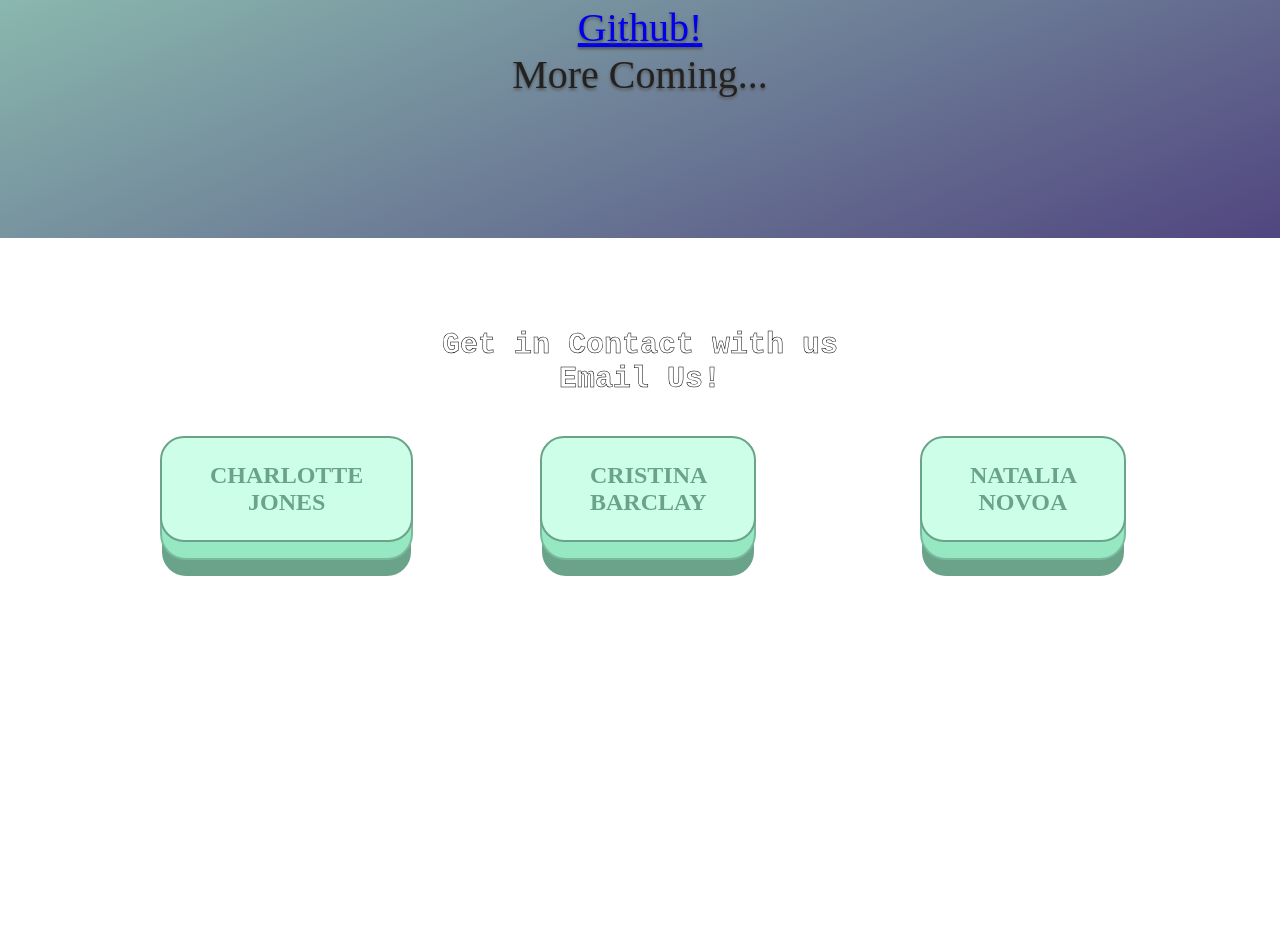
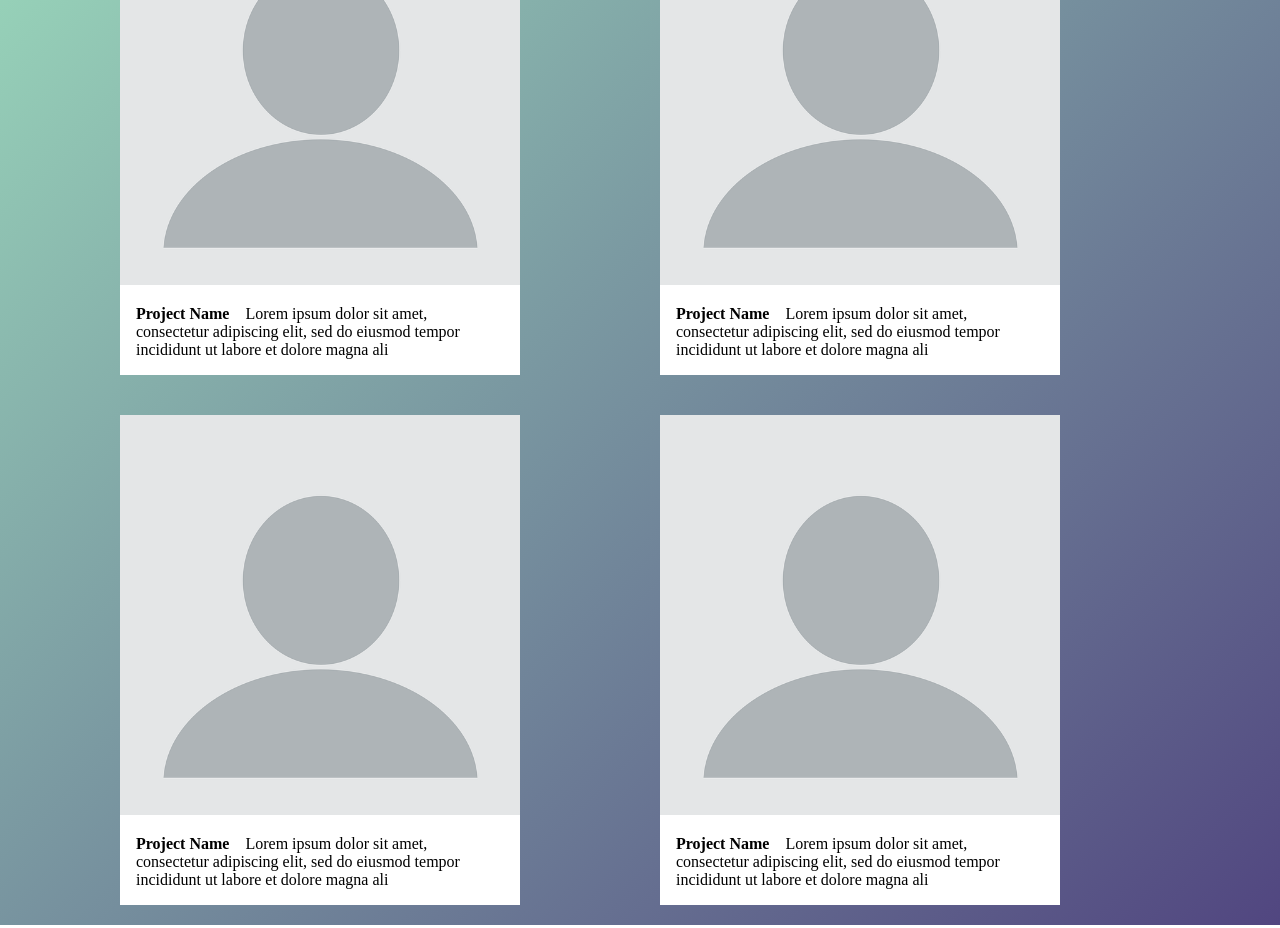
Before and after one commit to charcoudal/MeetUs, a plain HTML site: page me.html in a window 1280 px wide. Shown: the part 1539-2467 px from the top of the page. Before the commit the page ends 2151 px from the top, so only its background shows below. Drawn offline with Linux system fonts and the light colour scheme.

Commit message:
projects

```diff
--- a/css/meetUS.css
+++ b/css/meetUS.css
@@ -82,43 +82,6 @@ a.button {
 
   }
 
-  .contact {
-    display: grid;
-    grid-template-columns: 1fr 1fr 1fr;
-    grid-template-areas:
-        "a a a"
-        "b c d";
-    height: 100%;
-    grid-row-gap: 20px;
-    padding: 70px;
-    align-content: center;
-
- }
-
- .emailtitle{
-    grid-area: a;
-
-}
-
- .email1{
-     grid-area: b;
-     width: 200px;
-     margin: auto;
-
- }
-
- .email2{
-    grid-area: c;
-    width: 200px;
-    margin: auto;
-}
-
-.email3{
-    grid-area: d;
-    width: 200px;
-    margin: auto;
-
-}
 
   .button:hover {
     color:lightblue;
@@ -201,7 +164,36 @@ ul {
     font-size: 20px;
 }
 
+.projects-section{
+    background-image: linear-gradient(to bottom right,#9fe2bf, rgb(81, 70, 128));
+}
 
+.projects {
+    display: flex;
+    flex-wrap: wrap;
+    margin:100px;
+ }
+ .projects > section {
+    display: flex;
+    flex: 0 50%;
+    width: 400px;
+
+ }
+
+ .projects > section div {
+
+   margin:20px;
+   width: 400px;
+   background-color: white;
+ }
+
+ .projects > section img{
+   width: 400px;
+ }
+
+.description{
+    margin: 1em;;
+}
 
 body {
     height:100%;
@@ -312,6 +304,13 @@ BUTTON FROM THIS SITE https://codepen.io/ahart814/pen/yLNMZGa */
     box-sizing: border-box;
   }
 
+  .email1{
+      text-align: center;
+      padding: 2em;
+      margin-bottom: 2em;;
+
+  }
+
   button {
     position: relative;
     display: inline-block;
@@ -332,8 +331,9 @@ BUTTON FROM THIS SITE https://codepen.io/ahart814/pen/yLNMZGa */
      border: 2px solid var(--colorShadeA);
     border-radius: 1em;
     background: var(--colorShadeE);
-  transform-style: preserve-3d;
-     transition: all 175ms cubic-bezier(0, 0, 1, 1);
+    transform-style: preserve-3d;
+    transition: all 175ms cubic-bezier(0, 0, 1, 1);
+     margin: auto;
   }
   button.big-button::before {
     position: absolute;
--- a/me.html
+++ b/me.html
@@ -13,7 +13,11 @@
               });">About Me</a></li>
             <li><a href="#experience">Experience</a></li>
             <li><a href="#experience2">Projects</a></li>
-            <li><a href="#contact">Contact</a></li>
+            <li><a href="#contact" onclick="window.scrollTo({
+                top: 1500,
+                left: 0,
+                behavior: 'smooth'
+              });">Contact</a></li>
         </ul>
 
     </header>
@@ -39,33 +43,58 @@
           </section>
 
       </div>
-
-      <div id = "experience2"class="experience2">
-        <section class="info">
-            <h1 id="experiencetext">PROJECTS</h1>
-            <h2 id="expiriencetext">Relevant CS Projects</h2>
-            <p id="classes"> <a href="https://github.com/charcoudal">Github!</a> <br> More Coming... </p>
-
-        </section>
-
+    <div class=projects-section>
+        <h1>PROJECTS</h1>
+        <div class="projects">
+            <section>
+            <div>
+                <img src="images/pp.png"/>
+                <p class="description">
+                    <b>Project Name</b>
+                    &nbsp;&nbsp; Lorem ipsum dolor sit amet, consectetur adipiscing elit, sed do eiusmod tempor incididunt ut labore et dolore magna ali
+                </p>
+            </div>
+            </section>
+            <section>
+                <div>
+                <img src="images/pp.png"/>
+                <p class="description">
+                    <b>Project Name</b>
+                    &nbsp;&nbsp; Lorem ipsum dolor sit amet, consectetur adipiscing elit, sed do eiusmod tempor incididunt ut labore et dolore magna ali
+                </p>
+                </div>
+            </section>
+            <section>
+                <div>
+                <img src="images/pp.png"/>
+                <p class="description">
+                    <b>Project Name</b>
+                    &nbsp;&nbsp; Lorem ipsum dolor sit amet, consectetur adipiscing elit, sed do eiusmod tempor incididunt ut labore et dolore magna ali
+                </p>
+                </div>
+            </section>
+            <section>
+                <div>
+                <img src="images/pp.png"/>
+                <p class="description">
+                    <b>Project Name</b>
+                    &nbsp;&nbsp; Lorem ipsum dolor sit amet, consectetur adipiscing elit, sed do eiusmod tempor incididunt ut labore et dolore magna ali
+                </p>
+                </div>
+            </section>
+        </div>
     </div>
 
-        <div id = "contact"class="contact">
-            <h1 class="emailtitle">Get in Contact with us <br>Email Us!</h1>
+
+
+        <div class="contact">
+            <h1 class="emailtitle">Get in Contact with us <br>Email Me!</h1>
             <section class="email1">
               <a href="mailto:charlottejones2022@u.northwestern.edu"></a>
                 <button class="big-button">Charlotte Jones</button>
               </a>
               </section>
-            <section class="email2">
-              <a href="mailto:cristinabarclay2022@u.northwestern.edu">
-                <button  class="big-button">Cristina Barclay</button>
-              </a>
-              </section>
-            <section class="email3">
-                <a href="mailto:natalianovoa2022@u.northwestern.edu"><button  class="big-button">Natalia Novoa</button>
-                </a>
-                </section>
+
         </div>
     </body>
 
```
